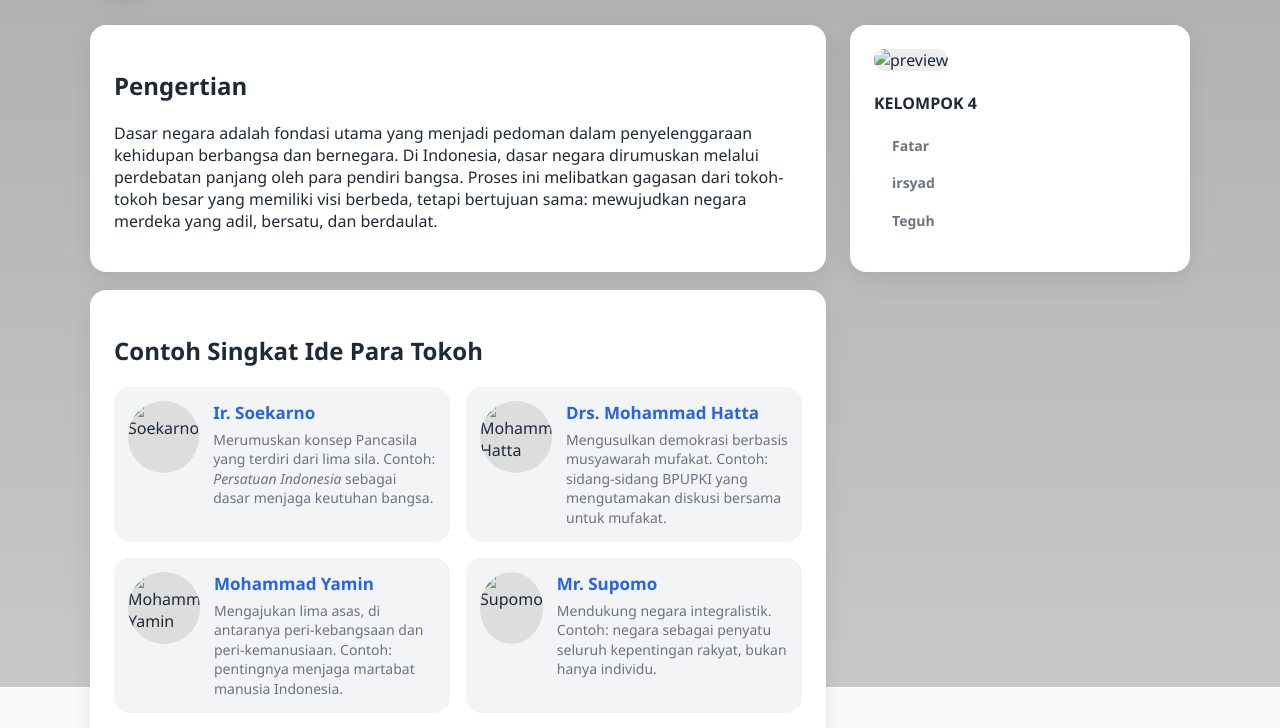
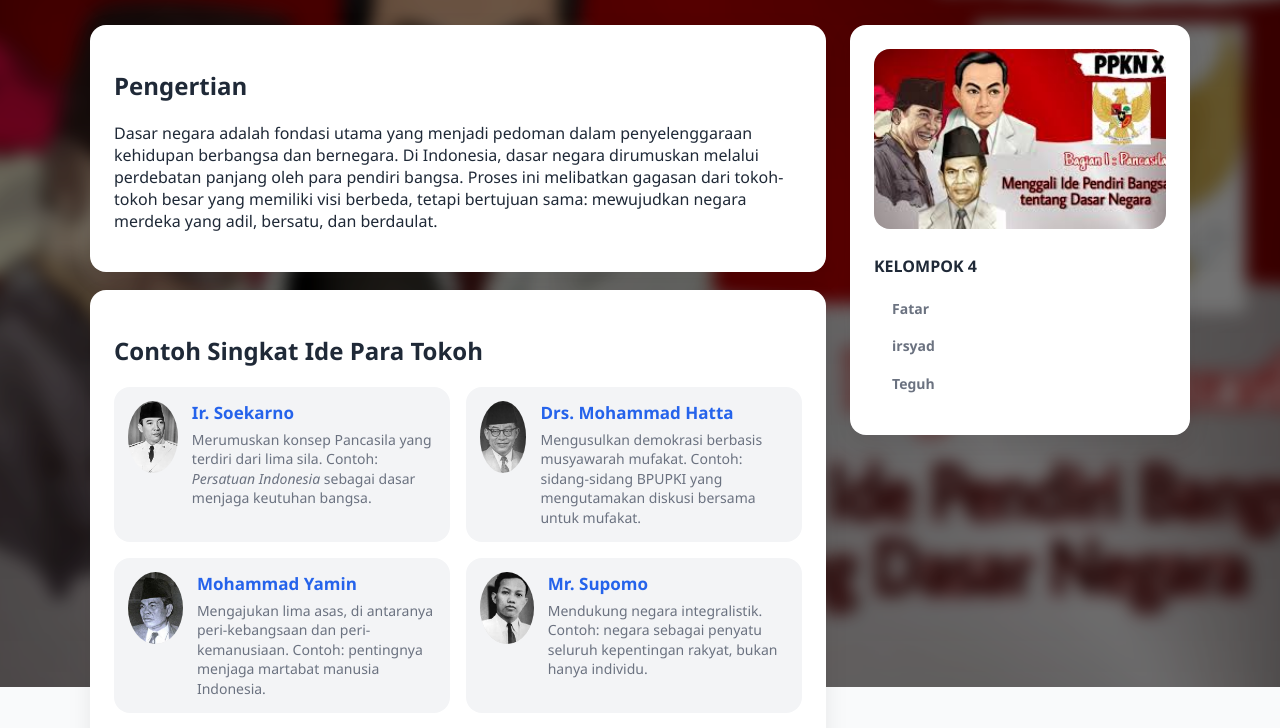
Before and after one commit to Fatar4lexander/-ide-pendiri-bangsa-kelompok4, a plain HTML site: page index.html in a window 1280 px wide. Shown: the part 113-841 px from the top of the page. Drawn offline with Linux system fonts and the light colour scheme.

Commit message:
index.html

```diff
--- a/index.html
+++ b/index.html
@@ -293,7 +293,7 @@
 </head>
 <body>
   <div class="hero">
-    <img src="images/bg.jpg" alt="background">
+    <img src="bg.jpg" alt="background">
   </div>
   <div class="overlay"></div>
 
@@ -317,7 +317,7 @@
           <h2>Contoh Singkat Ide Para Tokoh</h2>
           <div class="founders">
             <div class="founder">
-              <img src="images/soekarno.jpg" alt="Soekarno">
+              <img src="soekarno.jpg" alt="Soekarno">
               <div>
                 <h3>Ir. Soekarno</h3>
                 <p>Merumuskan konsep Pancasila yang terdiri dari lima sila. Contoh: <em>Persatuan Indonesia</em> sebagai dasar menjaga keutuhan bangsa.</p>
@@ -325,7 +325,7 @@
             </div>
 
             <div class="founder">
-              <img src="images/hatta.jpg" alt="Mohammad Hatta">
+              <img src="hatta.jpg" alt="Mohammad Hatta">
               <div>
                 <h3>Drs. Mohammad Hatta</h3>
                 <p>Mengusulkan demokrasi berbasis musyawarah mufakat. Contoh: sidang-sidang BPUPKI yang mengutamakan diskusi bersama untuk mufakat.</p>
@@ -333,7 +333,7 @@
             </div>
 
             <div class="founder">
-              <img src="images/yamin.jpg" alt="Mohammad Yamin">
+              <img src="yamin.jpg" alt="Mohammad Yamin">
               <div>
                 <h3>Mohammad Yamin</h3>
                 <p>Mengajukan lima asas, di antaranya peri-kebangsaan dan peri-kemanusiaan. Contoh: pentingnya menjaga martabat manusia Indonesia.</p>
@@ -341,7 +341,7 @@
             </div>
 
             <div class="founder">
-              <img src="images/supomo.jpg" alt="Supomo">
+              <img src="supomo.jpg" alt="Supomo">
               <div>
                 <h3>Mr. Supomo</h3>
                 <p>Mendukung negara integralistik. Contoh: negara sebagai penyatu seluruh kepentingan rakyat, bukan hanya individu.</p>
@@ -368,7 +368,7 @@
 
       <aside>
         <div class="card sidebar">
-          <img class="preview-img" src="images/preview.jpg" alt="preview">
+          <img class="preview-img" src="preview.jpg" alt="preview">
 
           <h4>KELOMPOK 4</h4>
           <ol style="padding-left:18px;color:var(--muted);font-size:14px">
@@ -381,4 +381,5 @@
     </div>
   </div>
 </body>
+
 </html>
```
